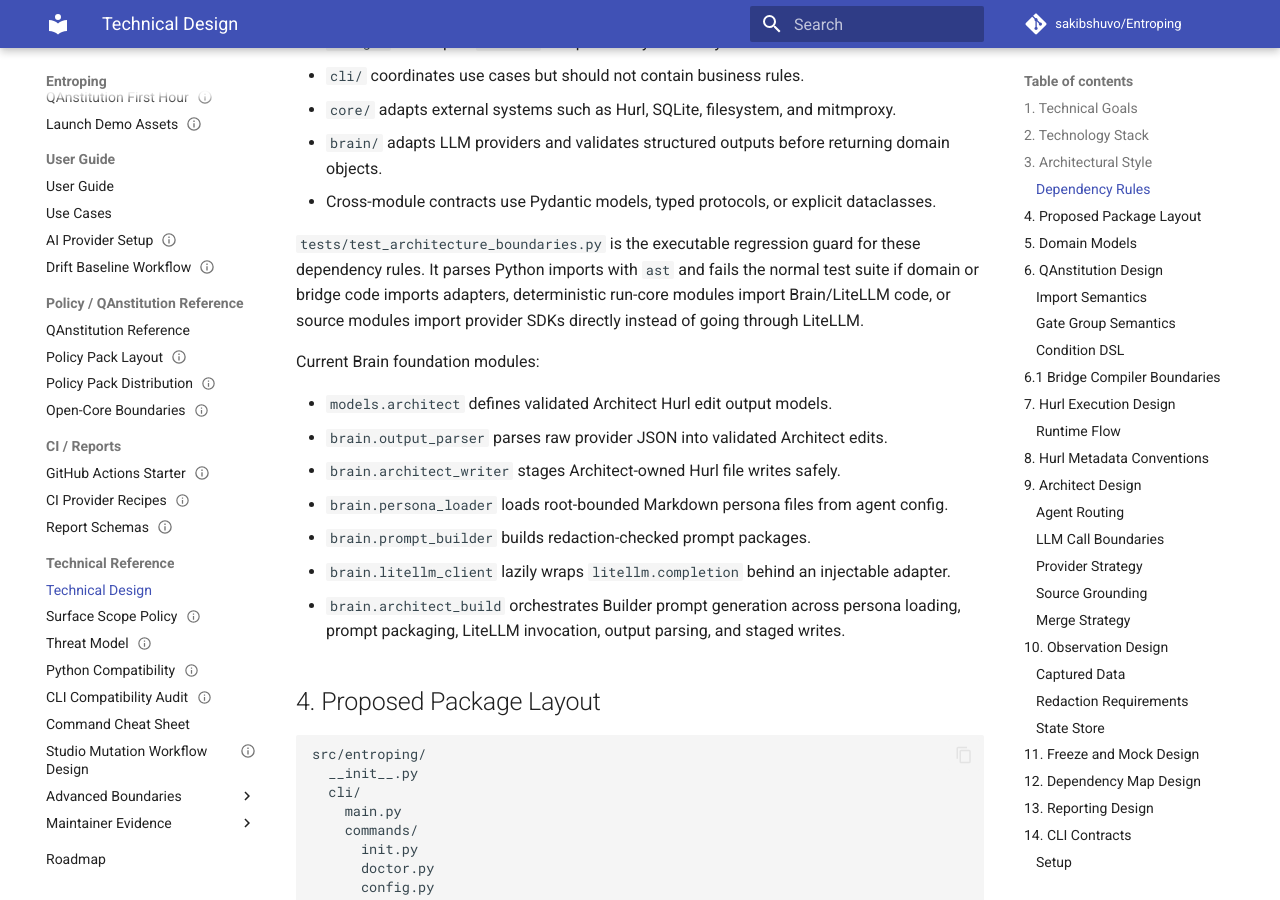
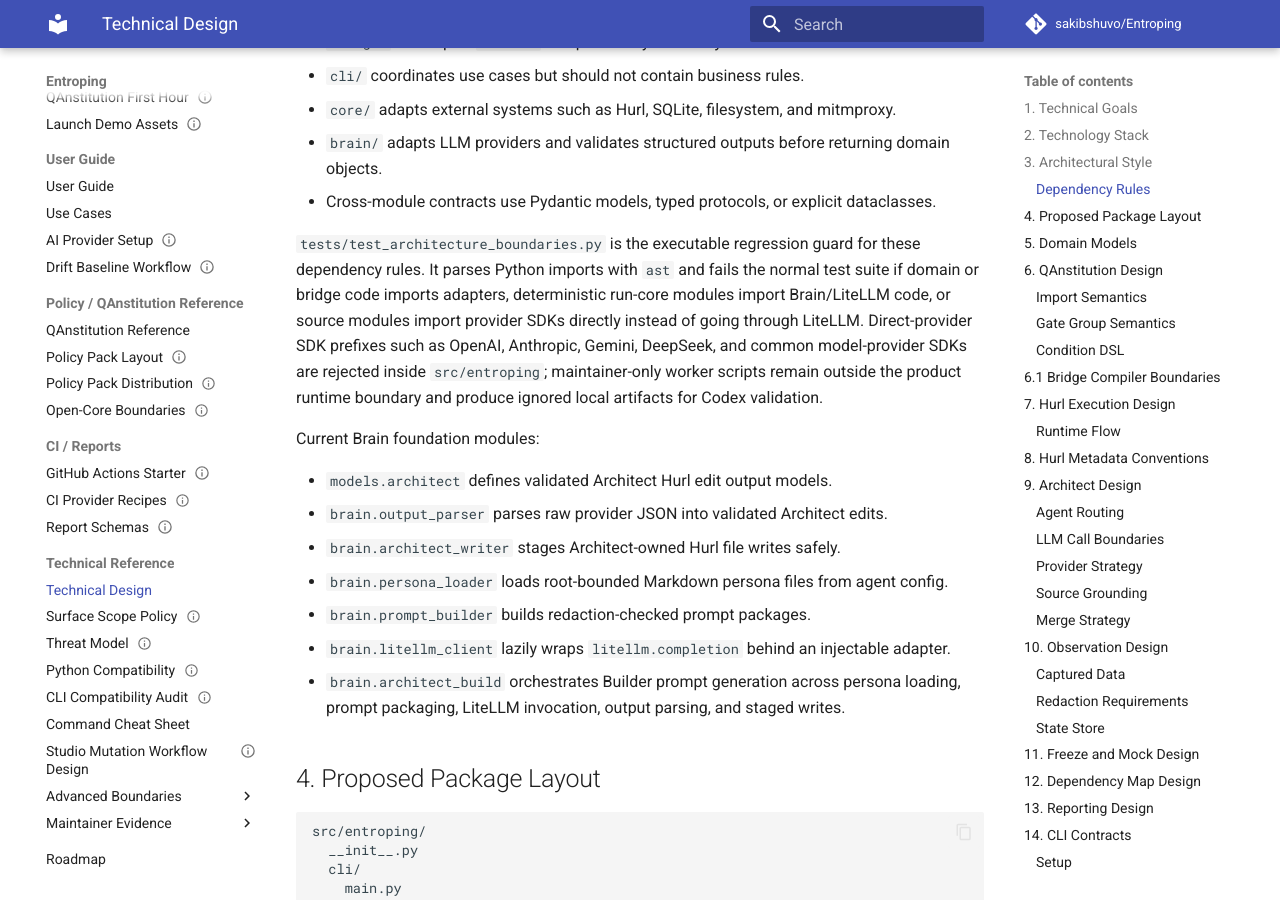
Before and after one commit to sakibshuvo/Entroping, an MkDocs documentation site: the page built from docs/technical/TDS.md, in a window 1280 px wide and 900 px high, scrolled down 1963 px. Built offline with MkDocs 1.6.1 and Material for MkDocs 9.7.7, drawn with Linux system fonts in a browser that asks for light colours; comment, search, counter and statistics services are not loaded.

Commit message:
test(security): harden provider import guard (#741)

```diff
--- a/docs/technical/TDS.md
+++ b/docs/technical/TDS.md
@@ -64,7 +64,10 @@ src/entroping/
 these dependency rules. It parses Python imports with `ast` and fails the normal
 test suite if domain or bridge code imports adapters, deterministic run-core
 modules import Brain/LiteLLM code, or source modules import provider SDKs directly
-instead of going through LiteLLM.
+instead of going through LiteLLM. Direct-provider SDK prefixes such as OpenAI,
+Anthropic, Gemini, DeepSeek, and common model-provider SDKs are rejected inside
+`src/entroping`; maintainer-only worker scripts remain outside the product
+runtime boundary and produce ignored local artifacts for Codex validation.
 
 Current Brain foundation modules:
 
```
Also changed, not shown: .context/changelog.md (+4 -0 lines), .context/lessons-learned.md (+4 -0 lines), .context/plan.md (+4 -0 lines), docs/meta/PROJECT_PROGRESS.md (+4 -4 lines), 3 other files.
